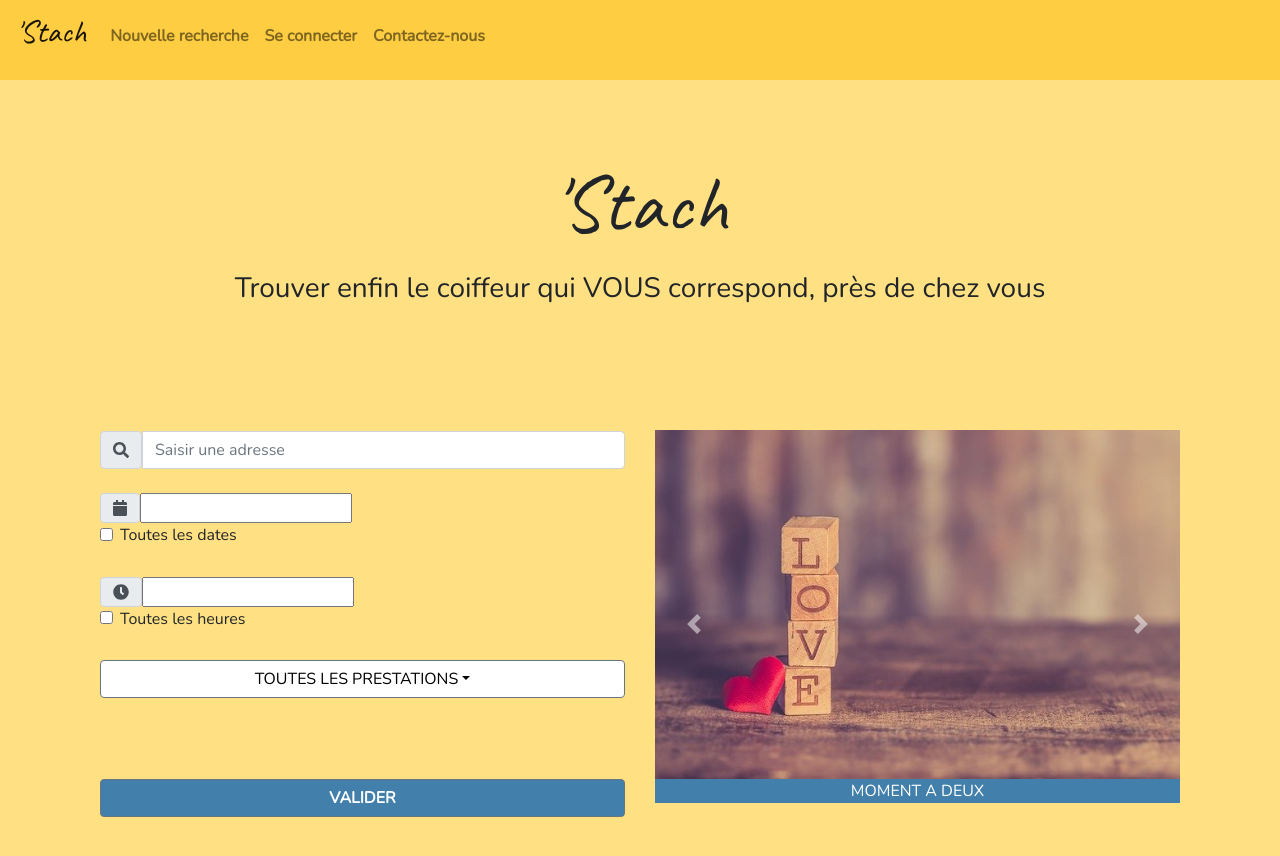
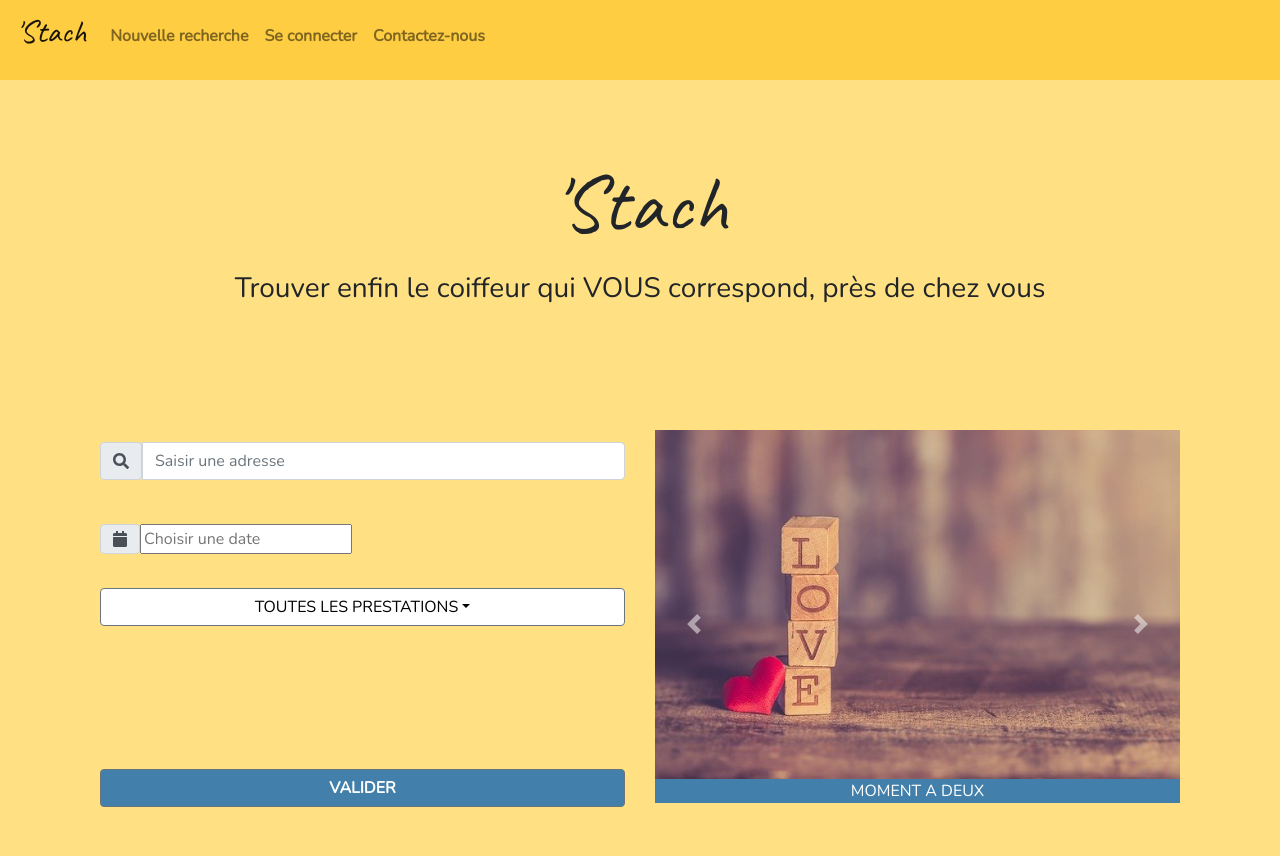
Before and after one commit to JulietteReve/stach-perso, a React (Create React App) app in the folder reactapp/: page / in a window 1280 px wide. Shown: the top 856 px of the page. Built offline with nearby package versions, Linux system fonts and the light colour scheme.

Commit message:
ok pour gestion des heures dans shop

```diff
--- a/reactapp/src/screens/AppointmentScreen.js
+++ b/reactapp/src/screens/AppointmentScreen.js
@@ -6,6 +6,7 @@ import Nav from './Nav';
 import { Link, Redirect } from 'react-router-dom';
 
 function AppointmentScreen(props) {
+
 
   const [paiement, setPaiement] = useState('onshop');
 
@@ -35,15 +36,44 @@ function AppointmentScreen(props) {
       'Décembre'
     ][new Date(props.appointmentChoice.startDate).getMonth()];
 
-    var hour = new Date(props.appointmentChoice.startHour).getHours();
-    if (hour < 10) {
-      hour = '0'+hour
+
+    let time = Math.floor(props.appointmentChoice.startHour/60)
+    if (time<10) {
+      time='0'+time
+    }
+    let minute = props.appointmentChoice.startHour % 60
+    if (minute<10) {
+      minute = '0'+minute;
     }
 
-    var minute = new Date(props.appointmentChoice.startHour).getMinutes();
-    if (minute < 10) {
-      minute = '0'+minute
-    }
+   var completeDate = new Date(props.appointmentChoice.startDate);
+   completeDate.setHours(time);
+   completeDate.setMinutes(minute);
+
+
+   var duration;
+   if (props.appointmentChoice.experience != "Choisir un expérience") {
+     var filtre = props.appointmentChoice.shop.packages.filter(item => item.type === props.appointmentChoice.experience);
+     duration = filtre[0].duration
+   } else {
+     var filtre = props.appointmentChoice.shop.offers.filter(item => item.type === props.appointmentChoice.prestation);
+     duration = filtre[0].duration
+   }
+
+
+   let endTime = Math.floor((props.appointmentChoice.startHour + duration) /60);
+   if (endTime<10) {
+    endTime='0'+endTime
+  }
+   let endMinute = (props.appointmentChoice.startHour+duration) % 60
+   if (endMinute<10) {
+    endMinute = '0'+endMinute;
+  }
+
+   var endDate = new Date(props.appointmentChoice.startDate);
+   endDate.setHours(endTime);
+   endDate.setMinutes(endMinute);
+
 
 
     var price;
@@ -55,17 +85,10 @@ function AppointmentScreen(props) {
       price = filtre[0].price
     }
 
-    var duration;
-    if (props.appointmentChoice.experience != "Choisir un expérience") {
-      var filtre = props.appointmentChoice.shop.packages.filter(item => item.type === props.appointmentChoice.experience);
-      duration = filtre[0].duration
-    } else {
-      var filtre = props.appointmentChoice.shop.offers.filter(item => item.type === props.appointmentChoice.prestation);
-      duration = filtre[0].duration
-    }
+
 
     var loyaltyPoints = 0;
-    console.log(props.appointmentChoice.experience)
+
     if (props.appointmentChoice.experience === "Choisir un expérience") {
       loyaltyPoints = 50
     } else {
@@ -74,7 +97,7 @@ function AppointmentScreen(props) {
 
 
     var validation = async (appointment, price, duration, loyaltyPoints) => {
-      console.log('loyaltypoints', loyaltyPoints)
+
       let chosenOffer;
       if (appointment.prestation === "Choisir une prestation") {
         chosenOffer = appointment.experience
@@ -88,8 +111,8 @@ function AppointmentScreen(props) {
           chosenOffer: chosenOffer,
           chosenPrice: price,
           chosenEmployee: appointment.coiffeur,
-          startDate: new Date(appointment.startDate),
-          endDate: new Date(appointment.startDate + duration),
+          startDate: completeDate,
+          endDate: endDate,
           chosenPayment: paiement,
           appointmentStatus: 'validated',
           shop_id: appointment.shop._id,
@@ -97,7 +120,6 @@ function AppointmentScreen(props) {
         }),
       });
       const body = await data.json();
-      console.log(body);
     }
 
 
@@ -130,7 +152,7 @@ function AppointmentScreen(props) {
             :
             <h5>Prestation: {props.appointmentChoice.prestation} - {price}€</h5>
             }
-             <h5>Date: {weekday} {new Date(props.appointmentChoice.startDate).getDate()} {month} à {hour}h{minute}</h5>
+             <h5>Date: {weekday} {new Date(props.appointmentChoice.startDate).getDate()} {month} à {time}h{minute}</h5>
              <FormGroup check>
           <Label check>
             <Input type="radio" name="radio1" defaultChecked onClick={() => setPaiement('onshop')}/>{' '}
--- a/reactapp/src/screens/ScreenHome.js
+++ b/reactapp/src/screens/ScreenHome.js
@@ -36,7 +36,6 @@ function HomeScreen (props) {
   const [startDate, setStartDate] = useState(null);
   const [experience, setExperience] = useState(null);
   const [userLocation, setUserLocation] = useState(null);
-  const [startHour, setStartHour] = useState(null);
   const [dateExists, setDateExists] = useState(false);
 
 
@@ -102,7 +101,7 @@ var adressesTab = adresses.map((element, i) => {
     toggleModal();
     setExperience(experience);
     setPrestation(null);
-    props.userChoice(userLocation, prestation, startDate, experience, startHour)
+    props.userChoice(userLocation, prestation, startDate, experience)
   }
 
   if (prestation === 'TOUTES LES PRESTATIONS') {
@@ -111,7 +110,7 @@ var adressesTab = adresses.map((element, i) => {
 
   var validation = () => {
     if (startDate != null) {
-      props.userChoice(userLocation, prestation, startDate, experience, startHour);
+      props.userChoice(userLocation, prestation, startDate, experience);
       setDateExists(true);
     } else {
       setErrorMessage('Veuillez saisir une date')
@@ -167,48 +166,11 @@ var adressesTab = adresses.map((element, i) => {
                         locale='fr'
                         dateFormat="d MMMM yyyy"
                         minDate={new Date()}
+                        placeholderText='Choisir une date'
                       />
                   </InputGroup>
 
-                    <FormGroup row>
-                      <Col sm={{ size: 10 }}>
-                        <FormGroup check>
-                          <Input type="checkbox" id="checkbox2" onChange={() => setStartDate(null)} />
-                          <Label check for="checkbox2" >Toutes les dates</Label>
-                        </FormGroup>
-                      </Col>
-                    </FormGroup>
-
                   </div>
-
-                  <div>
-
-              <InputGroup>
-                  <InputGroupText>
-                    <FontAwesomeIcon icon={faClock} />
-                  </InputGroupText>
-                  <DatePicker
-                    selected={startHour}
-                    onChange={date => setStartHour(date)}
-                    showTimeSelect
-                    showTimeSelectOnly
-                    timeIntervals={30}
-                    timeCaption="Time"
-                    dateFormat="hh:mm aa"
-                    // locale='fr'
-                  />
-              </InputGroup>
-
-                <FormGroup row>
-                  <Col sm={{ size: 10 }}>
-                    <FormGroup check>
-                      <Input type="checkbox" id="checkbox2" onChange={() => setStartHour(null)} />
-                      <Label check for="checkbox2" >Toutes les heures</Label>
-                    </FormGroup>
-                  </Col>
-                </FormGroup>
-
-              </div>
 
                     <Dropdown isOpen={dropdownOpen} toggle={toggle}>
                       <DropdownToggle caret style={{backgroundColor: 'white', color: 'black', width: '100%'}}>
@@ -255,10 +217,10 @@ var adressesTab = adresses.map((element, i) => {
 
 function mapDispatchToProps(dispatch){
   return {
-    userChoice: function(userLocation, prestation, startDate, experience, startHour){
+    userChoice: function(userLocation, prestation, startDate, experience){
       dispatch({
           type: 'addUserChoice',
-          userChoice: {userLocation: userLocation, prestation: prestation, experience: experience, date: startDate, hour: startHour},
+          userChoice: {userLocation: userLocation, prestation: prestation, experience: experience, date: startDate},
       })
     }
   }
--- a/reactapp/src/screens/ShopScreen.js
+++ b/reactapp/src/screens/ShopScreen.js
@@ -29,17 +29,17 @@ function ShopScreen(props) {
   const [coiffeur, setCoiffeur] = useState('Coiffeur');
   const [prestation, setPrestation] = useState('Prestation');
   const [experience, setExperience] = useState('Expérience');
-  const [startDate, setStartDate] = useState(props.userChoice.date);
+  //const [startDate, setStartDate] = useState(null);
   const [startHour, setStartHour] = useState(null);
   const [errorMessage, setErrorMessage] = useState(null);
   const [userExists, setUserExists] = useState(false);
   const [userDoesntExists, setUserDoesntExists] = useState(false);
 
- console.log('startDate', startDate);
+
 
   useEffect(() => {
-    setStartHour(props.userChoice.hour);
-    setStartDate(props.userChoice.date);
+    //setStartHour(props.userChoice.hour);
+    //setStartDate(props.userChoice.date);
     if (props.userChoice.experience != null) {
         setExperience(props.userChoice.experience);
     }
@@ -131,11 +131,10 @@ function ShopScreen(props) {
 
       var validation = () => {
 
-        if (startHour != null && startDate != null && (prestation != 'Prestation' || experience != 'Expérience')) {
+        if (startHour != null && (prestation != 'Prestation' || experience != 'Expérience')) {
 
-          props.appointmentChoice(coiffeur, startHour, startDate, prestation, experience, props.selectedShop);
+          props.appointmentChoice(coiffeur, startHour, props.userChoice.date, prestation, experience, props.selectedShop);
           if (props.user.email) {
-
             setUserExists(true);
           } else {
             setUserDoesntExists(true);
@@ -194,7 +193,20 @@ function ShopScreen(props) {
     ][new Date(props.userChoice.date).getDay()];
 
   let appointmentHoursTab = [];
-   var filtre = props.selectedShop.schedule.filter(item => item.dayOfTheWeek === weekday);
+  var filtre = props.selectedShop.schedule.filter(item => item.dayOfTheWeek === weekday);
+
+  var appointmentDay = new Date(props.userChoice.date).getDate() +' '+ new Date(props.userChoice.date).getMonth() +' '+ new Date(props.userChoice.date).getYear();
+  var existingAppointments = []
+
+   for (let i= 0; i<props.selectedShop.appointments.length; i++) {
+     var appointment = new Date(props.selectedShop.appointments[i].startDate).getDate() +' '+ new Date(props.selectedShop.appointments[i].startDate).getMonth() +' '+ new Date(props.selectedShop.appointments[i].startDate).getYear();
+    if (appointment === appointmentDay) {
+      var time = new Date(props.selectedShop.appointments[i].startDate).getHours();
+      var minute = new Date(props.selectedShop.appointments[i].startDate).getMinutes();
+      existingAppointments.push({hour: time, minutes: minute})
+    }
+  }
+
 
    for (let i=filtre[0].openingHours; i<filtre[0].closingHours; i+=30) {
      let time = Math.floor(i/60)
@@ -205,7 +217,20 @@ function ShopScreen(props) {
      if (minute<10) {
        minute = '0'+minute;
      }
-     appointmentHoursTab.push(<Button style={{margin: 5, backgroundColor: '#FFCD41', color: 'black'}} onClick={() => setStartHour(i)}>{time}h{minute}</Button>)
+
+
+    let count = 0;
+      for (let j=0; j<existingAppointments.length; j++) {
+        if (existingAppointments[j].hour === time && existingAppointments[j].minutes === minute) {
+          count++
+        }
+      }
+
+    if (count >= props.selectedShop.shopEmployees.length) {
+      appointmentHoursTab.push(<Button style={{margin: 5, backgroundColor: 'grey', color: 'black'}} >{time}h{minute}</Button>)
+    } else {
+      appointmentHoursTab.push(<Button style={{margin: 5, backgroundColor: '#FFCD41', color: 'black'}} onClick={() => setStartHour(i)}>{time}h{minute}</Button>)
+    }
    }
 
     return (
@@ -305,10 +330,10 @@ function ShopScreen(props) {
 
 function mapDispatchToProps(dispatch){
   return {
-    appointmentChoice: function(coiffeur, startHour, startDate, prestation, experience, selectedShop){
+    appointmentChoice: function(coiffeur, startHour, date, prestation, experience, selectedShop){
       dispatch({
           type: 'addAppointmentChoice',
-          appointmentChoice: {coiffeur: coiffeur, startHour: startHour, startDate: startDate, prestation: prestation, experience: experience, shop: selectedShop},
+          appointmentChoice: {coiffeur: coiffeur, startHour: startHour, startDate: date, prestation: prestation, experience: experience, shop: selectedShop},
       })
     }
   }
```
Also changed, not shown: 1 other file (tests, documents, lock files or other folders).
